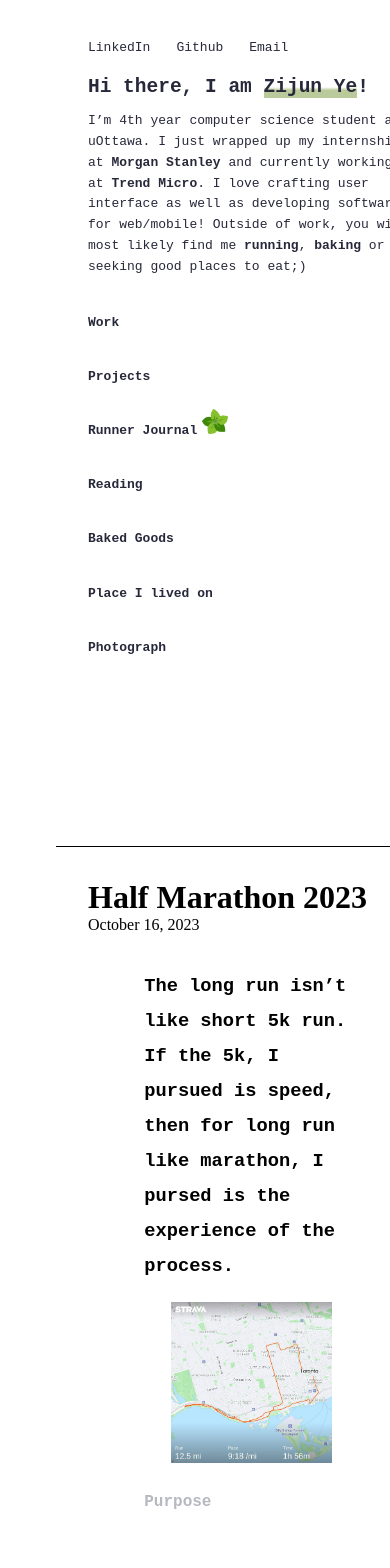
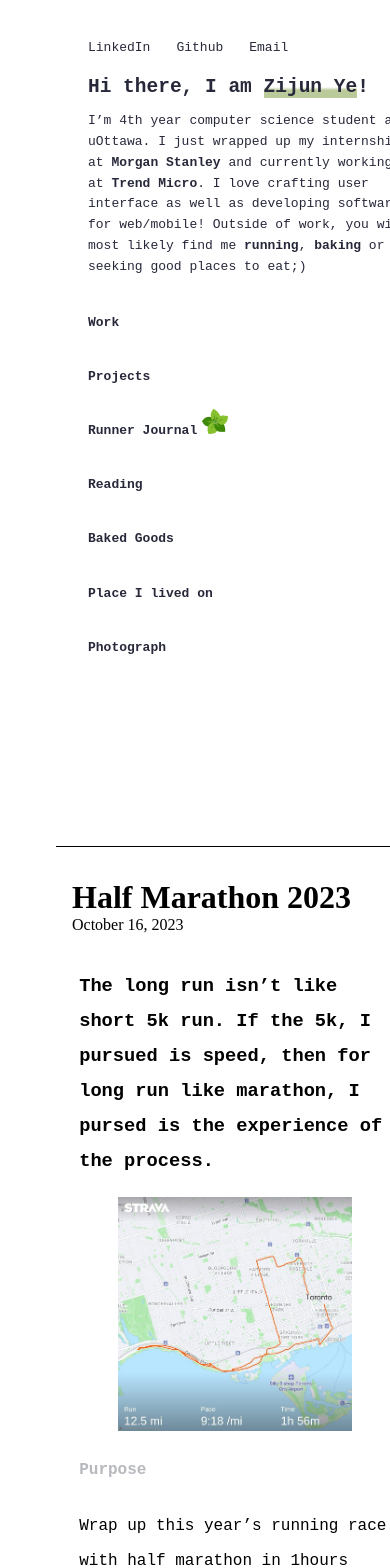
Before and after one commit to ZijunYe/jun-portfolio, a Next.js app in the folder nextjs-blog/: page /running/halfMarathon2023 in a window 390 px wide. Shown: the top 1568 px of the page. Before the commit the page ends 1541 px from the top, so only its background shows below. Built offline with nearby package versions, Linux system fonts and the light colour scheme.

Commit message:
Fix the margin problem

```diff
--- a/nextjs-blog/pages/components/layout.module.css
+++ b/nextjs-blog/pages/components/layout.module.css
@@ -36,6 +36,8 @@
     }
     .content{
       margin-top: 2em;
+      padding: 0em 1em 0em 1em;
+
     }
 
   }
--- a/nextjs-blog/pages/running/runnerJournal.module.css
+++ b/nextjs-blog/pages/running/runnerJournal.module.css
@@ -57,3 +57,15 @@
 .subtitle{
     color:#B7B9BF;
 }
+
+
+/* mobile view */
+@media (max-width: 1200px) {
+    .content{
+        width: 80vw;
+        margin-left: 2%;
+        margin-right:2%;
+        max-height: 100vh;
+    }
+
+  }
```
